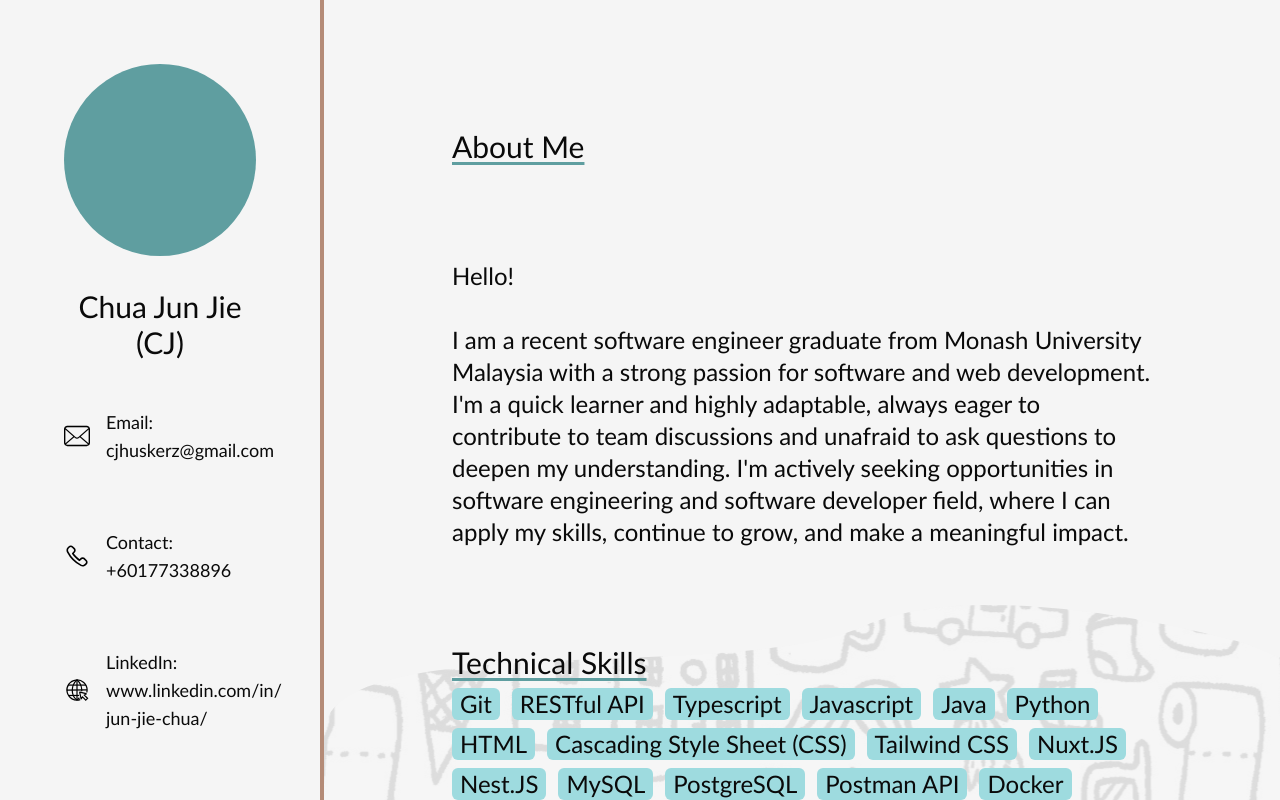
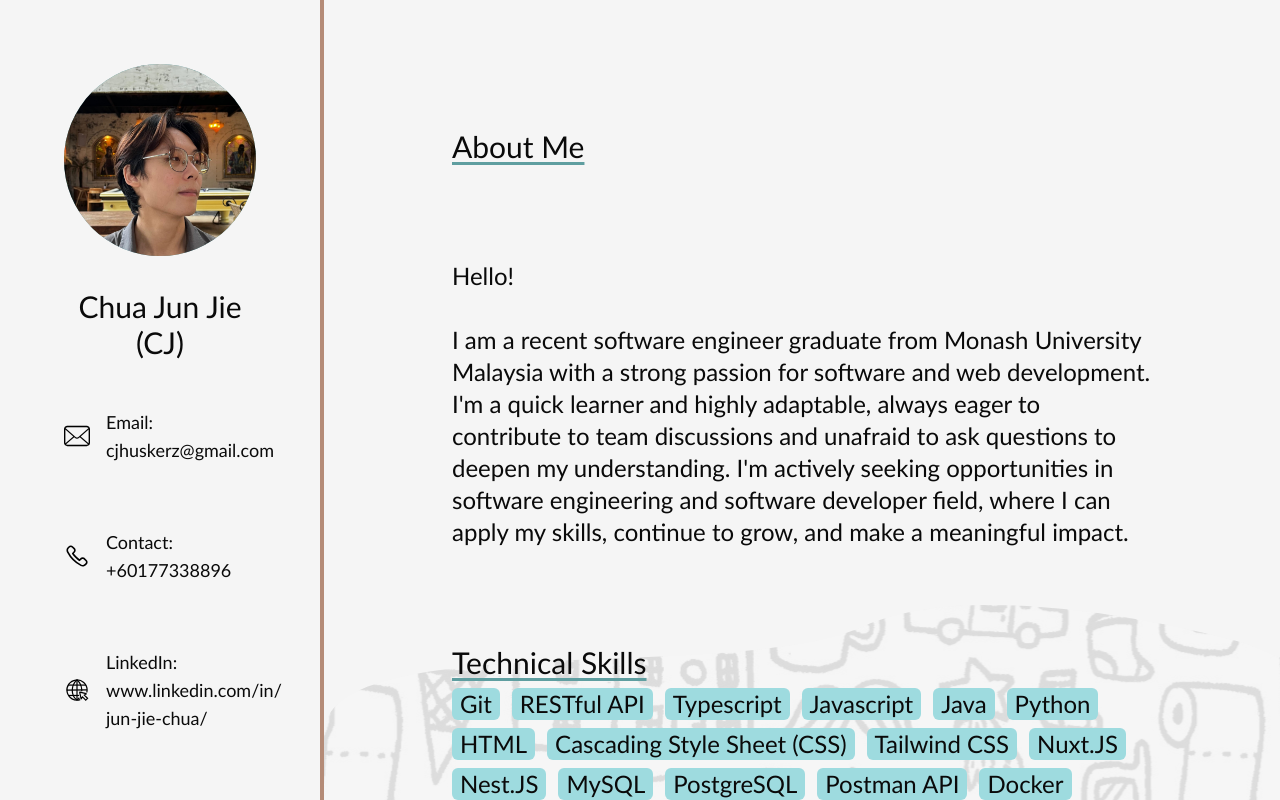
Before and after one commit to seejayyy/portfolio, a Next.js app: page / in a window 1280 px wide. Built offline with nearby package versions, Linux system fonts and the light colour scheme.

Commit message:
updated profile picture and FYP photo

```diff
--- a/src/app/page.tsx
+++ b/src/app/page.tsx
@@ -9,7 +9,15 @@ export default function Home() {
       <div className="sticky top-0 h-screen border-[#b48b77] border-r-4 p-16 flex flex-col ">
         {/* Profile Picture */}
         <div className="flex flex-col items-center justify-between">
-          <div className="rounded-full bg-[#5F9EA0] w-48 h-48"></div>
+          <div className="rounded-full bg-[#5F9EA0] w-48 h-48">
+            <Image
+              src={"/profile.jpg"}
+              alt=""
+              width={300}
+              height={300}
+              className="object-cover rounded-full"
+            />
+          </div>
           {/* Name */}
           <h2 className="text-3xl text-center pt-8">Chua Jun Jie (CJ)</h2>
         </div>
```
Also changed, not shown: public/profile.jpg (added), public/projects/FYP/1.png.
